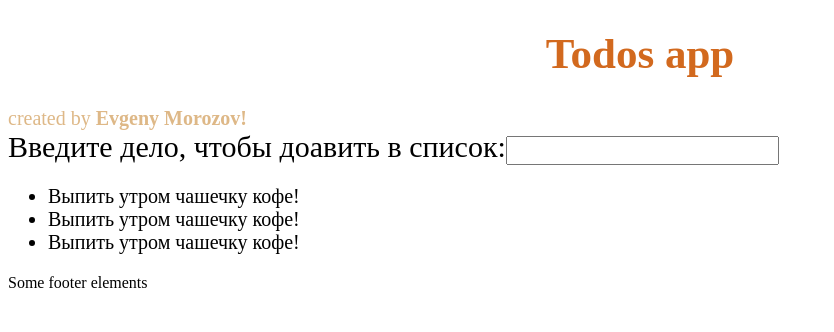
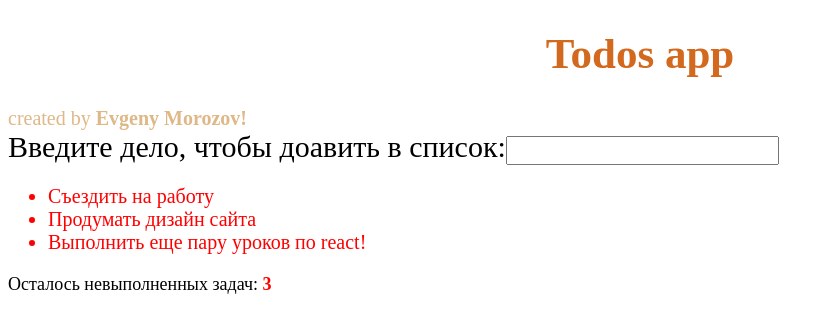
Before and after one commit to WebHeroSchool/Evg_todo_App, a React (Create React App) app: page / in a window 1280 px wide. Shown: the top 332 px of the page, without its empty margins (0-834 px from the left). Built offline with nearby package versions, Linux system fonts and the light colour scheme.

Commit message:
add props in app prj

```diff
--- a/src/Components/App/App.js
+++ b/src/Components/App/App.js
@@ -6,11 +6,12 @@ import Footer from "../Footer/Footer";
 const elem = (
     <p1 style={{
         color: 'burlywood',
-        fontSize: 20
+        fontSize: 20,
     }}>
         created by <strong> Evgeny Morozov! </strong>
     </p1>
 );
+const todoItem = ['Съездить на работу', 'Продумать дизайн сайта', 'Выполнить еще пару уроков по react!'];
 
 const App = () => (
     <div>
@@ -21,8 +22,8 @@ const App = () => (
         }}> <span> Todos app </span> </h1>
         {elem}
         <InputItem/>
-        <ItemList/>
-        <Footer/>
+        <ItemList todoItem={todoItem}/>
+        <Footer count={3}/>
     </div>
 );
 
--- a/src/Components/Footer/Footer.js
+++ b/src/Components/Footer/Footer.js
@@ -1,5 +1,5 @@
 import React from 'react';
 
-const Footer = () => <p> Some footer elements </p>;
+const Footer = ({count}) => <p style={{fontSize: 18}}> Осталось невыполненных задач: <strong style={{color: 'red'}}> {count} </strong> </p>;
 
     export default Footer;
--- a/src/Components/Item/Item.js
+++ b/src/Components/Item/Item.js
@@ -1,7 +1,7 @@
 import React from 'react';
 
-const Item = () => (
-    <span> Выпить утром чашечку кофе! </span>
+const Item = ({todoItem}) => (
+    <span> {todoItem} </span>
 );
 
 export default Item;
--- a/src/Components/ItemList/ItemList.js
+++ b/src/Components/ItemList/ItemList.js
@@ -1,11 +1,11 @@
 import React from "react";
 import Item from "../Item/Item";
 
-const ItemList = () => (
-    <ul style={{fontSize: 20}}>
-        <li> <Item/> </li>
-        <li> <Item/> </li>
-        <li> <Item/> </li>
+const ItemList = ({todoItem}) => (
+    <ul style={{fontSize: 20, color: 'red'}}>
+        <li> <Item todoItem={todoItem[0]}/> </li>
+        <li> <Item todoItem={todoItem[1]}/> </li>
+        <li> <Item todoItem={todoItem[2]}/> </li>
     </ul>
 );
 
```
